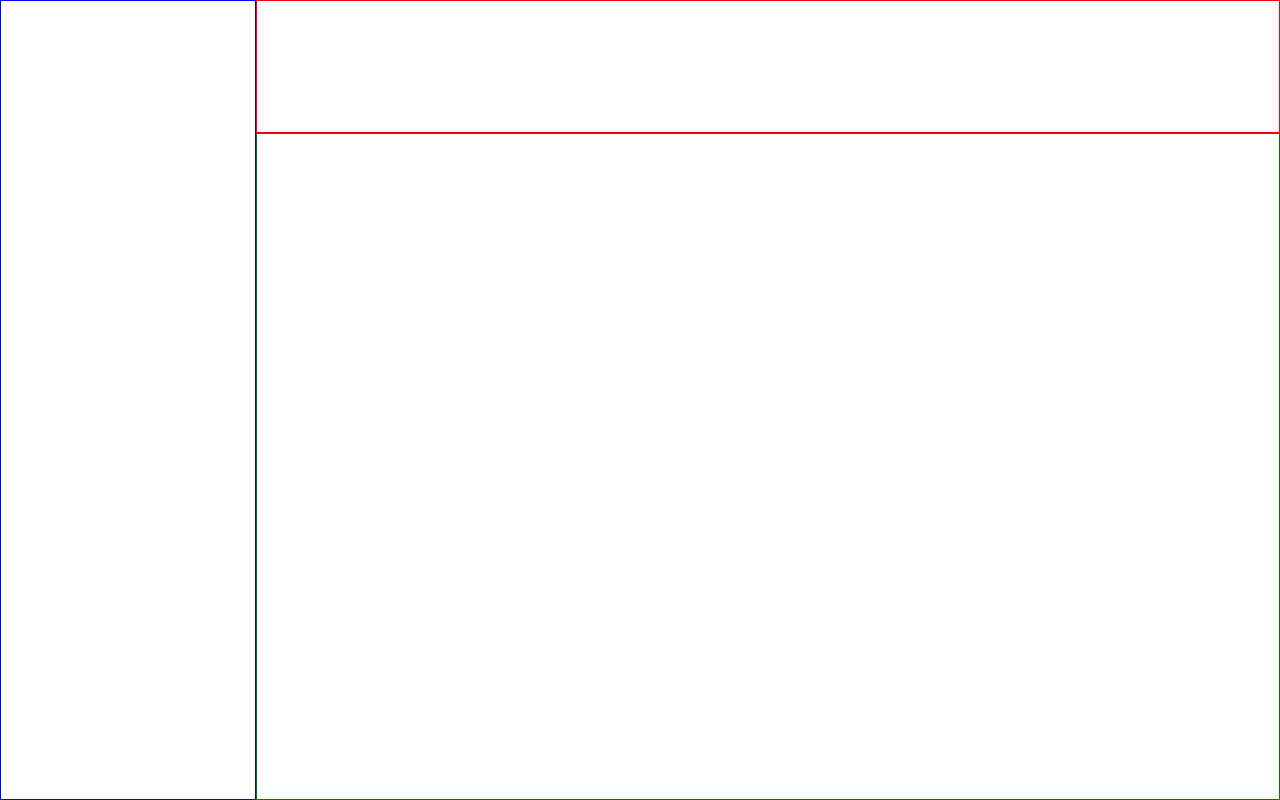
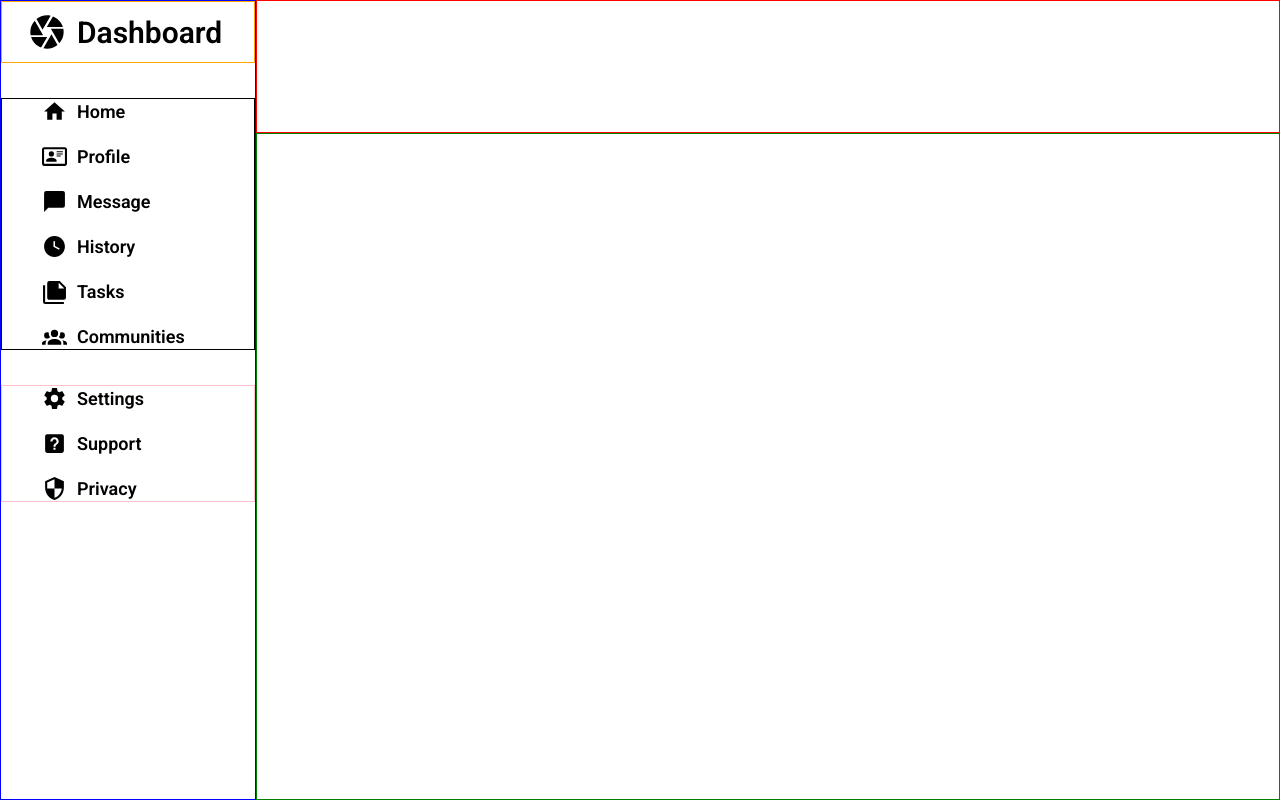
Before and after one commit to somber-robot/odin-admin-dashboard, a plain HTML site: page index.html in a window 1280 px wide. Drawn offline with Linux system fonts and the light colour scheme.

Commit message:
Add sidebar content

```diff
--- a/index.html
+++ b/index.html
@@ -4,12 +4,49 @@
     <meta charset="UTF-8">
     <meta name="viewport" content="width=device-width, initial-scale=1.0">
     <title>Document</title>
+    <link rel="preconnect" href="https://fonts.googleapis.com">
+    <link rel="preconnect" href="https://fonts.gstatic.com" crossorigin>
+    <link href="https://fonts.googleapis.com/css2?family=Roboto:ital,wght@0,100..900;1,100..900&display=swap" rel="stylesheet">
     <link rel="stylesheet" href="style.css">
 </head>
 <body>
     <div class="container">
         <div class="header"></div>
-        <div class="side-bar"></div>
+        <div class="side-bar">
+            <div class="logo">
+                <svg xmlns="http://www.w3.org/2000/svg" viewBox="0 0 24 24"><title>camera-iris</title><path d="M13.73,15L9.83,21.76C10.53,21.91 11.25,22 12,22C14.4,22 16.6,21.15 18.32,19.75L14.66,13.4M2.46,15C3.38,17.92 5.61,20.26 8.45,21.34L12.12,15M8.54,12L4.64,5.25C3,7 2,9.39 2,12C2,12.68 2.07,13.35 2.2,14H9.69M21.8,10H14.31L14.6,10.5L19.36,18.75C21,16.97 22,14.6 22,12C22,11.31 21.93,10.64 21.8,10M21.54,9C20.62,6.07 18.39,3.74 15.55,2.66L11.88,9M9.4,10.5L14.17,2.24C13.47,2.09 12.75,2 12,2C9.6,2 7.4,2.84 5.68,4.25L9.34,10.6L9.4,10.5Z"/></svg>
+                <span>Dashboard</span>
+            </div>
+            <div class="navigation">
+                <svg xmlns="http://www.w3.org/2000/svg" viewBox="0 0 24 24"><title>home</title><path d="M10,20V14H14V20H19V12H22L12,3L2,12H5V20H10Z" /></svg>
+                <p>Home</p>
+
+                <svg xmlns="http://www.w3.org/2000/svg" viewBox="0 0 24 24"><title>card-account-details-outline</title><path d="M22,3H2C0.91,3.04 0.04,3.91 0,5V19C0.04,20.09 0.91,20.96 2,21H22C23.09,20.96 23.96,20.09 24,19V5C23.96,3.91 23.09,3.04 22,3M22,19H2V5H22V19M14,17V15.75C14,14.09 10.66,13.25 9,13.25C7.34,13.25 4,14.09 4,15.75V17H14M9,7A2.5,2.5 0 0,0 6.5,9.5A2.5,2.5 0 0,0 9,12A2.5,2.5 0 0,0 11.5,9.5A2.5,2.5 0 0,0 9,7M14,7V8H20V7H14M14,9V10H20V9H14M14,11V12H18V11H14" /></svg>
+                <p>Profile</p>
+
+                <svg xmlns="http://www.w3.org/2000/svg" viewBox="0 0 24 24"><title>message</title><path d="M20,2H4A2,2 0 0,0 2,4V22L6,18H20A2,2 0 0,0 22,16V4C22,2.89 21.1,2 20,2Z" /></svg>
+                <p>Message</p>
+
+                <svg xmlns="http://www.w3.org/2000/svg" viewBox="0 0 24 24"><title>clock-time-four</title><path d="M12 2C6.5 2 2 6.5 2 12C2 17.5 6.5 22 12 22C17.5 22 22 17.5 22 12S17.5 2 12 2M16.3 15.2L11 12.3V7H12.5V11.4L17 13.9L16.3 15.2Z" /></svg>
+                <p>History</p>
+
+                <svg xmlns="http://www.w3.org/2000/svg" viewBox="0 0 24 24"><title>note-multiple</title><path d="M16,9H21.5L16,3.5V9M7,2H17L23,8V18A2,2 0 0,1 21,20H7C5.89,20 5,19.1 5,18V4A2,2 0 0,1 7,2M3,6V22H21V24H3A2,2 0 0,1 1,22V6H3Z" /></svg>
+                <p>Tasks</p>
+
+                <svg xmlns="http://www.w3.org/2000/svg" viewBox="0 0 24 24"><title>account-group</title><path d="M12,5.5A3.5,3.5 0 0,1 15.5,9A3.5,3.5 0 0,1 12,12.5A3.5,3.5 0 0,1 8.5,9A3.5,3.5 0 0,1 12,5.5M5,8C5.56,8 6.08,8.15 6.53,8.42C6.38,9.85 6.8,11.27 7.66,12.38C7.16,13.34 6.16,14 5,14A3,3 0 0,1 2,11A3,3 0 0,1 5,8M19,8A3,3 0 0,1 22,11A3,3 0 0,1 19,14C17.84,14 16.84,13.34 16.34,12.38C17.2,11.27 17.62,9.85 17.47,8.42C17.92,8.15 18.44,8 19,8M5.5,18.25C5.5,16.18 8.41,14.5 12,14.5C15.59,14.5 18.5,16.18 18.5,18.25V20H5.5V18.25M0,20V18.5C0,17.11 1.89,15.94 4.45,15.6C3.86,16.28 3.5,17.22 3.5,18.25V20H0M24,20H20.5V18.25C20.5,17.22 20.14,16.28 19.55,15.6C22.11,15.94 24,17.11 24,18.5V20Z" /></svg>
+                <p>Communities</p>
+            </div>
+            <div class="branding">
+                <svg xmlns="http://www.w3.org/2000/svg" viewBox="0 0 24 24"><title>cog</title><path d="M12,15.5A3.5,3.5 0 0,1 8.5,12A3.5,3.5 0 0,1 12,8.5A3.5,3.5 0 0,1 15.5,12A3.5,3.5 0 0,1 12,15.5M19.43,12.97C19.47,12.65 19.5,12.33 19.5,12C19.5,11.67 19.47,11.34 19.43,11L21.54,9.37C21.73,9.22 21.78,8.95 21.66,8.73L19.66,5.27C19.54,5.05 19.27,4.96 19.05,5.05L16.56,6.05C16.04,5.66 15.5,5.32 14.87,5.07L14.5,2.42C14.46,2.18 14.25,2 14,2H10C9.75,2 9.54,2.18 9.5,2.42L9.13,5.07C8.5,5.32 7.96,5.66 7.44,6.05L4.95,5.05C4.73,4.96 4.46,5.05 4.34,5.27L2.34,8.73C2.21,8.95 2.27,9.22 2.46,9.37L4.57,11C4.53,11.34 4.5,11.67 4.5,12C4.5,12.33 4.53,12.65 4.57,12.97L2.46,14.63C2.27,14.78 2.21,15.05 2.34,15.27L4.34,18.73C4.46,18.95 4.73,19.03 4.95,18.95L7.44,17.94C7.96,18.34 8.5,18.68 9.13,18.93L9.5,21.58C9.54,21.82 9.75,22 10,22H14C14.25,22 14.46,21.82 14.5,21.58L14.87,18.93C15.5,18.67 16.04,18.34 16.56,17.94L19.05,18.95C19.27,19.03 19.54,18.95 19.66,18.73L21.66,15.27C21.78,15.05 21.73,14.78 21.54,14.63L19.43,12.97Z" /></svg>
+                <p>Settings</p>
+
+                <svg xmlns="http://www.w3.org/2000/svg" viewBox="0 0 24 24"><title>help-box</title><path d="M11,18H13V16H11V18M12,6A4,4 0 0,0 8,10H10A2,2 0 0,1 12,8A2,2 0 0,1 14,10C14,12 11,11.75 11,15H13C13,12.75 16,12.5 16,10A4,4 0 0,0 12,6M5,3H19A2,2 0 0,1 21,5V19A2,2 0 0,1 19,21H5A2,2 0 0,1 3,19V5A2,2 0 0,1 5,3Z" /></svg>
+                <p>Support</p>
+
+                <svg xmlns="http://www.w3.org/2000/svg" viewBox="0 0 24 24"><title>security</title><path d="M12,12H19C18.47,16.11 15.72,19.78 12,20.92V12H5V6.3L12,3.19M12,1L3,5V11C3,16.55 6.84,21.73 12,23C17.16,21.73 21,16.55 21,11V5L12,1Z" /></svg>
+                <p>Privacy</p>
+            </div>
+        </div>
         <div class="main-content"></div>
     </div>
 </body>
--- a/style.css
+++ b/style.css
@@ -1,5 +1,6 @@
 body{
     margin: 0;
+    font-family: Roboto;
 }
 
 .container{
@@ -17,6 +18,58 @@ body{
 .side-bar{
     border: 1px solid blue;
     grid-row: 1 / 3;
+    display: flex;
+    flex-direction: column;
+    gap: 35px;
+    font-weight: 600;
+    font-size: 18px;
+}
+
+.logo {
+    border: 1px solid orange;
+    display: flex;
+    gap: 10px;
+    font-size: 30px;
+    align-items: center;
+    padding: 10px;
+    padding-left: 25px;
+}
+
+.logo svg{
+    width: 40px;
+}
+
+.navigation{
+    border: 1px solid black;
+    display: grid;
+    grid-template-columns: 1fr 10fr;
+    column-gap: 10px;
+    row-gap: 20px;
+}
+
+.navigation p,
+.branding p{
+    margin-top: 02px;
+    margin-bottom: 0;
+}
+
+.navigation svg,
+.branding svg{
+    height: 100%;
+    width: 25px;
+}
+
+.branding{
+    border: 1px solid pink;
+    display: grid;
+    grid-template-columns: 1fr 10fr;
+    column-gap: 10px;
+    row-gap: 20px;
+}
+
+.navigation,
+.branding{
+    padding-left: 40px;
 }
 
 .main-content{
```
